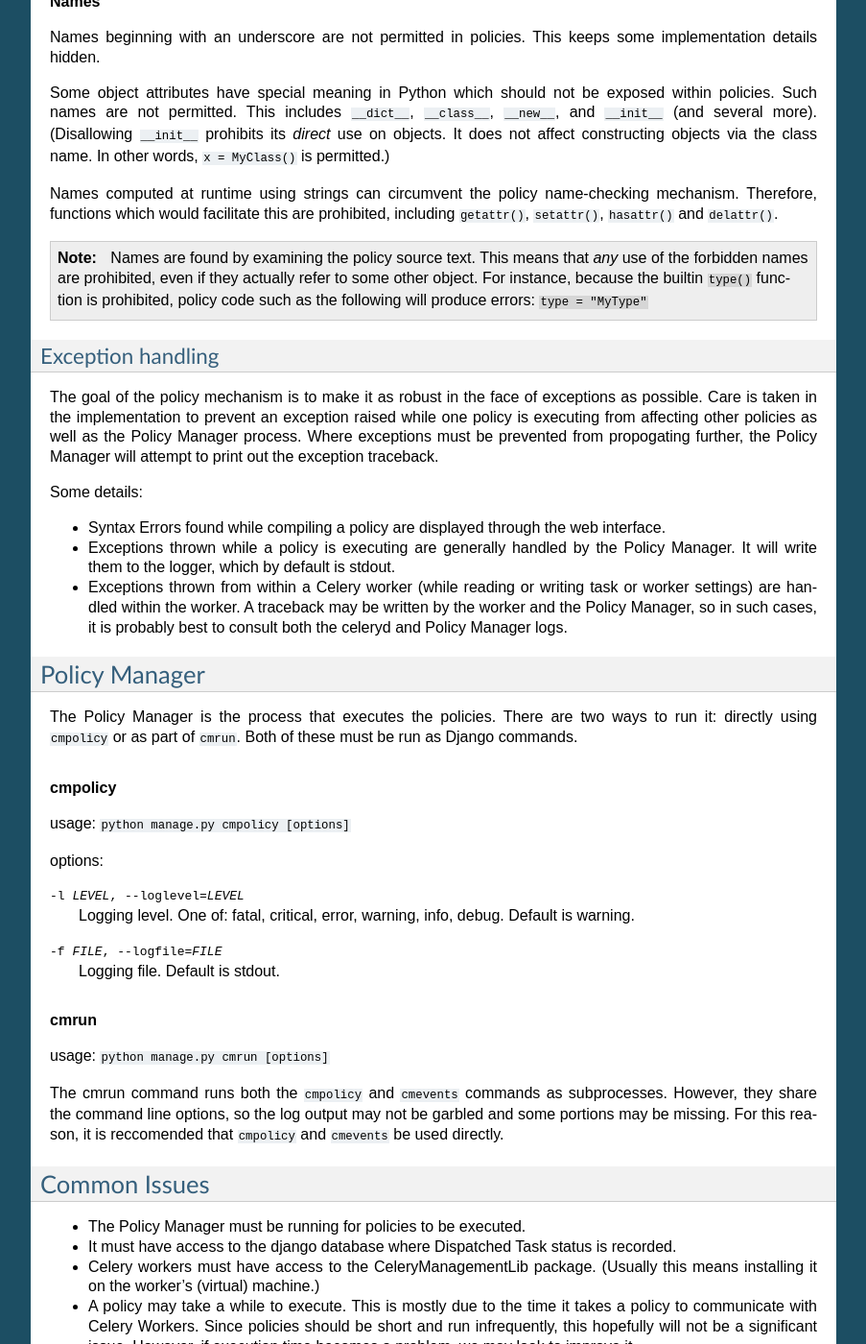
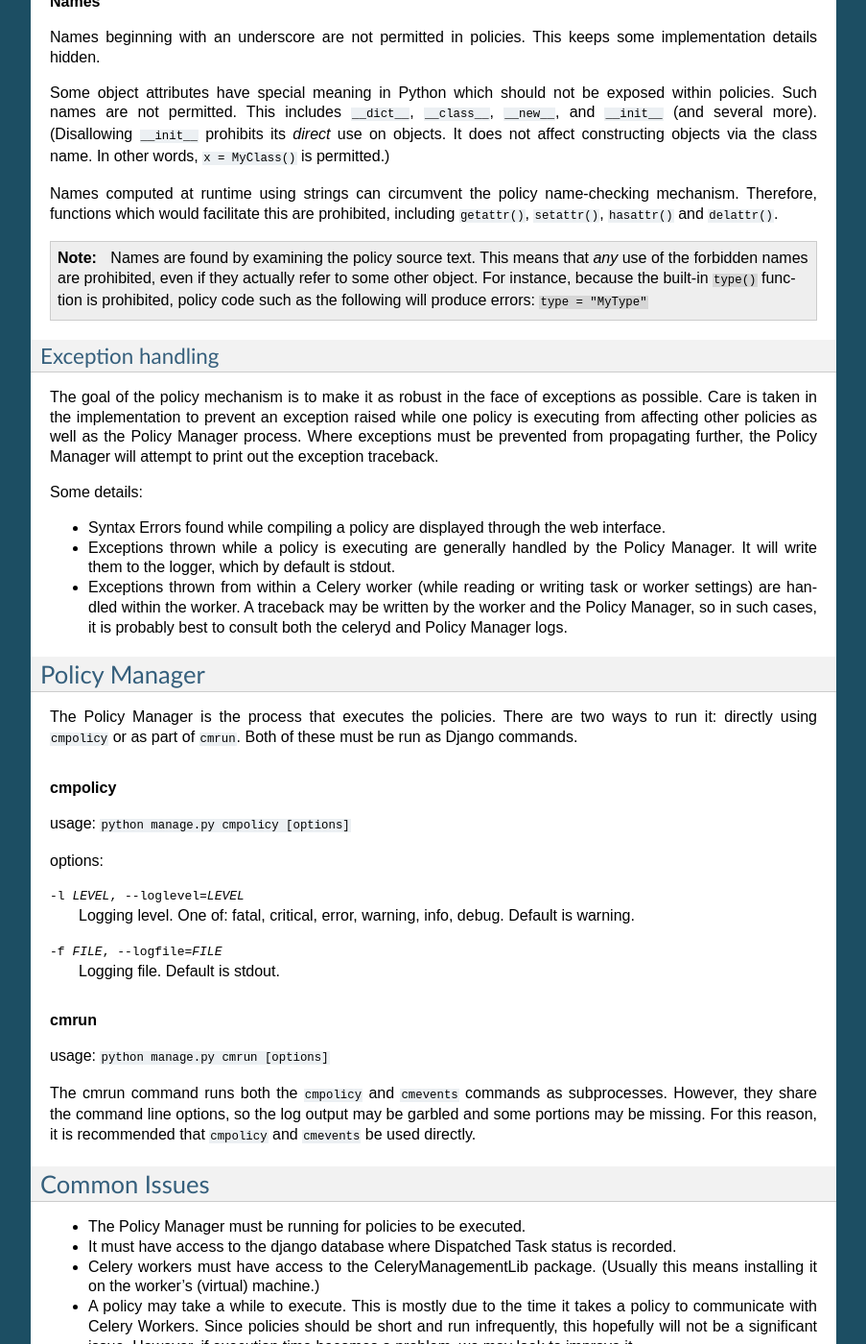
Before and after one commit to bmbouter/CeleryManagement, a Sphinx documentation site: the page built from doc/policy/overview.rst, in a window 1280 px wide and 1400 px high, scrolled down 3267 px. Shown: the whole window at 96% size, without its empty margins (198-1101 px from the left). Built offline with Sphinx 7.4.7, drawn with Linux system fonts in a browser that asks for light colours; some of the changed text lies outside the part shown.

Commit message:
More improvements to Policy docs.

```diff
--- a/doc/policy/overview.rst
+++ b/doc/policy/overview.rst
@@ -146,10 +146,10 @@
 .. rubric:: Imports
 
 No imports are allowed in policies.  This includes the import statements
-``import ...`` and ``from ... import ...`` as well as the builtin
+``import ...`` and ``from ... import ...`` as well as the built-in
 ``__import__`` function.
 
-Selected builtin modules are made available, including ``datetime``,
+Selected built-in modules are made available, including ``datetime``,
 ``time``, ``calendar``, and ``math``.  (Actually, they are wrappers around
 those modules to prevent any details of those modules leaking into the
 execution environment.)
@@ -170,7 +170,7 @@
 
 .. rubric:: Files
 
-The builtin function ``open()`` is not permitted.
+The built-in function ``open()`` is not permitted.
 
 .. rubric:: Assignment
 
@@ -207,7 +207,7 @@
 
 .. note:: Names are found by examining the policy source text.  This means that
    *any* use of the forbidden names are prohibited, even if they actually refer
-   to some other object.  For instance, because the builtin ``type()`` function
+   to some other object.  For instance, because the built-in ``type()`` function
    is prohibited, policy code such as the following will produce errors:
    ``type = "MyType"``
 
@@ -218,7 +218,7 @@
 exceptions as possible.  Care is taken in the implementation to prevent an
 exception raised while one policy is executing from affecting other policies as
 well as the Policy Manager process.  Where exceptions must be prevented from
-propogating further, the Policy Manager will attempt to print out the exception
+propagating further, the Policy Manager will attempt to print out the exception
 traceback.
 
 Some details:
@@ -257,8 +257,8 @@
 
 The cmrun command runs both the ``cmpolicy`` and ``cmevents`` commands as
 subprocesses.  However, they share the command line options, so the log output
-may not be garbled and some portions may be missing. For this reason, it is
-reccomended that ``cmpolicy`` and ``cmevents`` be used directly.
+may be garbled and some portions may be missing. For this reason, it is
+recommended that ``cmpolicy`` and ``cmevents`` be used directly.
 
 
 Common Issues
```
Also changed, not shown: other parts of doc/policy/overview.rst (+2 -2 lines), doc/policy/api.rst (+7 -2 lines).
